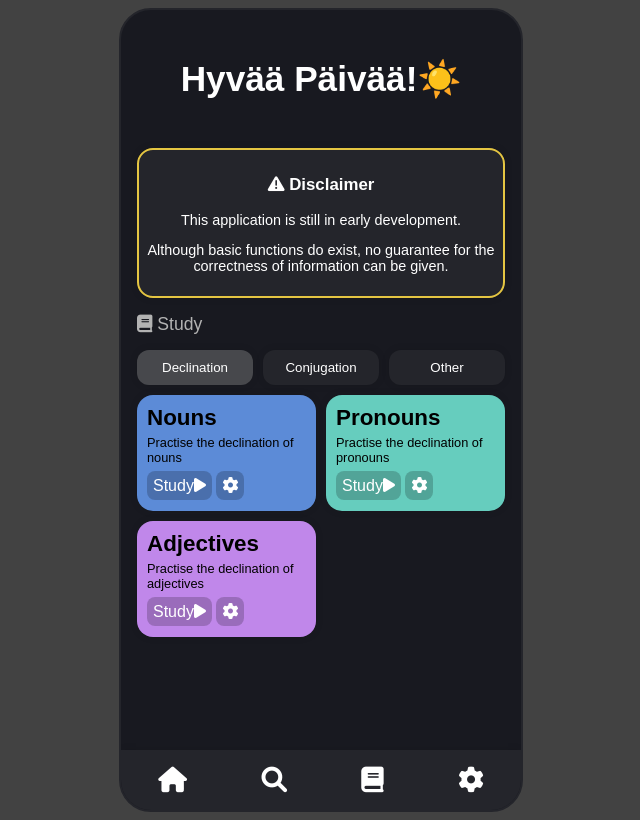
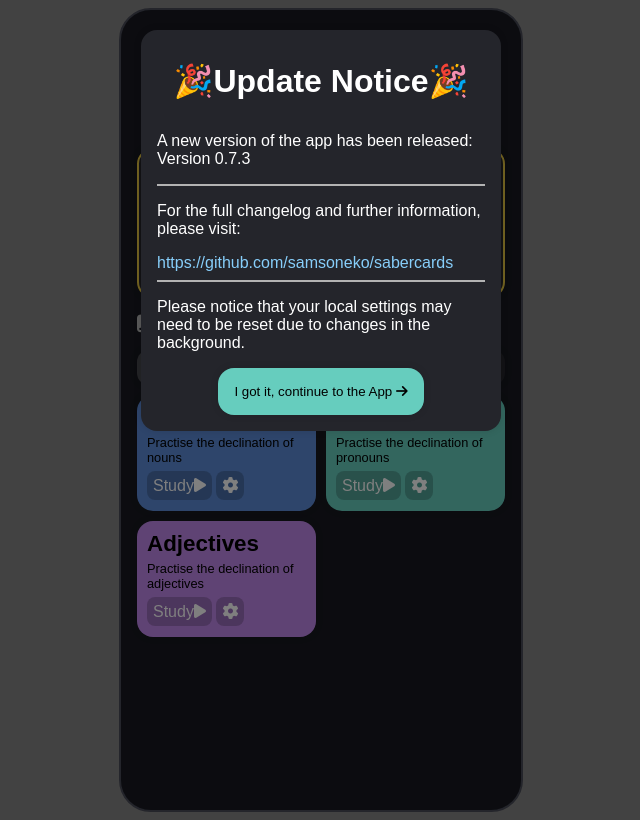
Before and after one commit to samsoneko/inflect, a SvelteKit app: page / in a window 1280 px wide. Shown: the whole page, without its empty margins (319-959 px from the left). Built offline with nearby package versions, Linux system fonts and the light colour scheme.

Commit message:
Started implementing changelog and restructured the localstorage naming scheme

```diff
--- a/src/routes/+layout.svelte
+++ b/src/routes/+layout.svelte
@@ -2,29 +2,53 @@
     import { onMount } from "svelte";
 
     onMount(() => {
-        let theme = localStorage.getItem('theme');
+        let theme = localStorage.getItem('app:theme');
         if (theme == "black") {
             document.body.classList.add('black-theme');
             document.body.classList.remove('light-theme');
             document.body.classList.remove('saber-theme');
-            localStorage.setItem('theme', theme);
+            localStorage.setItem('app:theme', theme);
         } else if (theme == "dark") {
             document.body.classList.remove('light-theme');
             document.body.classList.remove('black-theme');
             document.body.classList.remove('saber-theme');
-            localStorage.setItem('theme', theme);
+            localStorage.setItem('app:theme', theme);
         } else if (theme == "light") {
             document.body.classList.add('light-theme');
             document.body.classList.remove('black-theme');
             document.body.classList.remove('saber-theme');
-            localStorage.setItem('theme', theme);
+            localStorage.setItem('app:theme', theme);
         } else if (theme == "saber") {
             document.body.classList.add('saber-theme');
             document.body.classList.remove('black-theme');
             document.body.classList.remove('light-theme');
-            localStorage.setItem('theme', theme);
+            localStorage.setItem('app:theme', theme);
         }
+
+        checkVersion();
     });
+
+    let showUpdateNotice = false;
+    let appServerVersion = PKG.version;
+    let appLocalVersion = "";
+
+    function checkVersion() {
+        appLocalVersion = localStorage.getItem('app:localVersion');
+        if (appLocalVersion != null) {
+            if (appLocalVersion != appServerVersion) {
+                showUpdateNotice = true;
+            }
+        }
+        else {
+            showUpdateNotice = true;
+        }
+    }
+
+    function purgeLocalStorage() {
+        localStorage.clear();
+        localStorage.setItem('app:localVersion', appServerVersion);
+        showUpdateNotice = false;
+    }
 
 </script>
 
@@ -33,6 +57,27 @@
         <slot />
     </div>
 
+    {#if showUpdateNotice}
+    <div class="update-overlay">
+        <div class="update-info-container">
+            <h1>🎉Update Notice🎉</h1>
+            <p>A new version of the app has been released: Version {appServerVersion}</p>
+            <hr>
+            <p>For the full changelog and further information, please visit:</p>
+            <a href="https://github.com/samsoneko/sabercards">https://github.com/samsoneko/sabercards</a>
+            <hr>
+            <p>Please notice that your local settings may need to be reset due to changes in the background.</p>
+            <div class="center-text">
+                <button class="saber-button-default saber-color-confirm" aria-label="Search" onclick={() => purgeLocalStorage()}>
+                    I got it, continue to the App
+                    <i class="fas fa-arrow-right"></i>
+                </button>
+            </div>
+        </div>
+    </div>
+    {/if}
+
+    {#if !showUpdateNotice}
     <nav class="navbar">
         <button class="icon-button" aria-label="Home">
             <a class="navbar-icon" href="/" aria-label="Home"><i class="fas fa-home"></i></a>
@@ -51,6 +96,7 @@
             <!-- <p class="icon-button-label">Settings</p> -->
         </button>
     </nav>
+    {/if}
 </div>
 
 <style>
@@ -59,4 +105,26 @@
         width: 100%;
         height: 100%;
     }
+
+    .update-overlay {
+        position: absolute;
+        width: 100%;
+        height: 100%;
+        background-color: rgba(0, 0, 0, 0.5);
+        left: 0;
+        right: 0;
+        top: 0;
+        bottom: 0;
+    }
+
+    .update-info-container {
+        padding: 16px;
+        margin: 20px;
+        height: max-content;
+        border: var(--border);
+        background-color: var(--layer-1);
+        color: var(--text-color);
+        box-shadow: var(--box-shadow);
+        border-radius: var(--border-radius);
+    }
 </style>
--- a/src/routes/settings/+page.svelte
+++ b/src/routes/settings/+page.svelte
@@ -7,11 +7,11 @@
     let appConfig = $state(defaultAppConfig);
 
     onMount(() => {
-        appConfig = JSON.parse(localStorage.getItem("appConfig")) || defaultAppConfig;
+        appConfig = JSON.parse(localStorage.getItem("app:config")) || defaultAppConfig;
     });
 
     $effect(() => {
-        localStorage.setItem("appConfig", JSON.stringify(appConfig));
+        localStorage.setItem("app:config", JSON.stringify(appConfig));
     });
 </script>
 
@@ -44,7 +44,7 @@
         <div class="app-logo-div">
             <div class="app-title">
                 <h3><img class="image-button" src="favicon.png" alt="App Logo"> Sabercards</h3>
-                <p>Version 0.7.3</p>
+                <p>Version {PKG.version}</p>
             </div>
             <div class="app-language">
                 <img class="flag" src="/fi.svg" alt="Language"/>
--- a/src/routes/study/textinput/settings/+page.svelte
+++ b/src/routes/study/textinput/settings/+page.svelte
@@ -41,9 +41,7 @@
         availableCategoryData = currentLessonConfig.category_data;
         activeCategorySelectors =
             JSON.parse(
-                localStorage.getItem(
-                    currentLessonConfig.lesson_type + "Config",
-                ),
+                localStorage.getItem(currentLessonConfig.lesson_type + "Config",),
             ) || currentLessonConfig.category_data.slice();
     }
 
--- a/vite.config.ts
+++ b/vite.config.ts
@@ -1,6 +1,15 @@
 import { sveltekit } from '@sveltejs/kit/vite';
 import { defineConfig } from 'vite';
+import { readFileSync } from 'fs';
+import { fileURLToPath } from 'url';
+
+const file = fileURLToPath(new URL('package.json', import.meta.url));
+const json = readFileSync(file, 'utf8');
+const pkg = JSON.parse(json);
 
 export default defineConfig({
-	plugins: [sveltekit()]
+    plugins: [sveltekit()],
+    define: {
+        PKG: pkg
+    }
 });
```
Also changed, not shown: package.json (+5 -2 lines), src/lib/ThemeSwitcher.svelte (+5 -5 lines), 2 other files (tests, documents, lock files or other folders).
